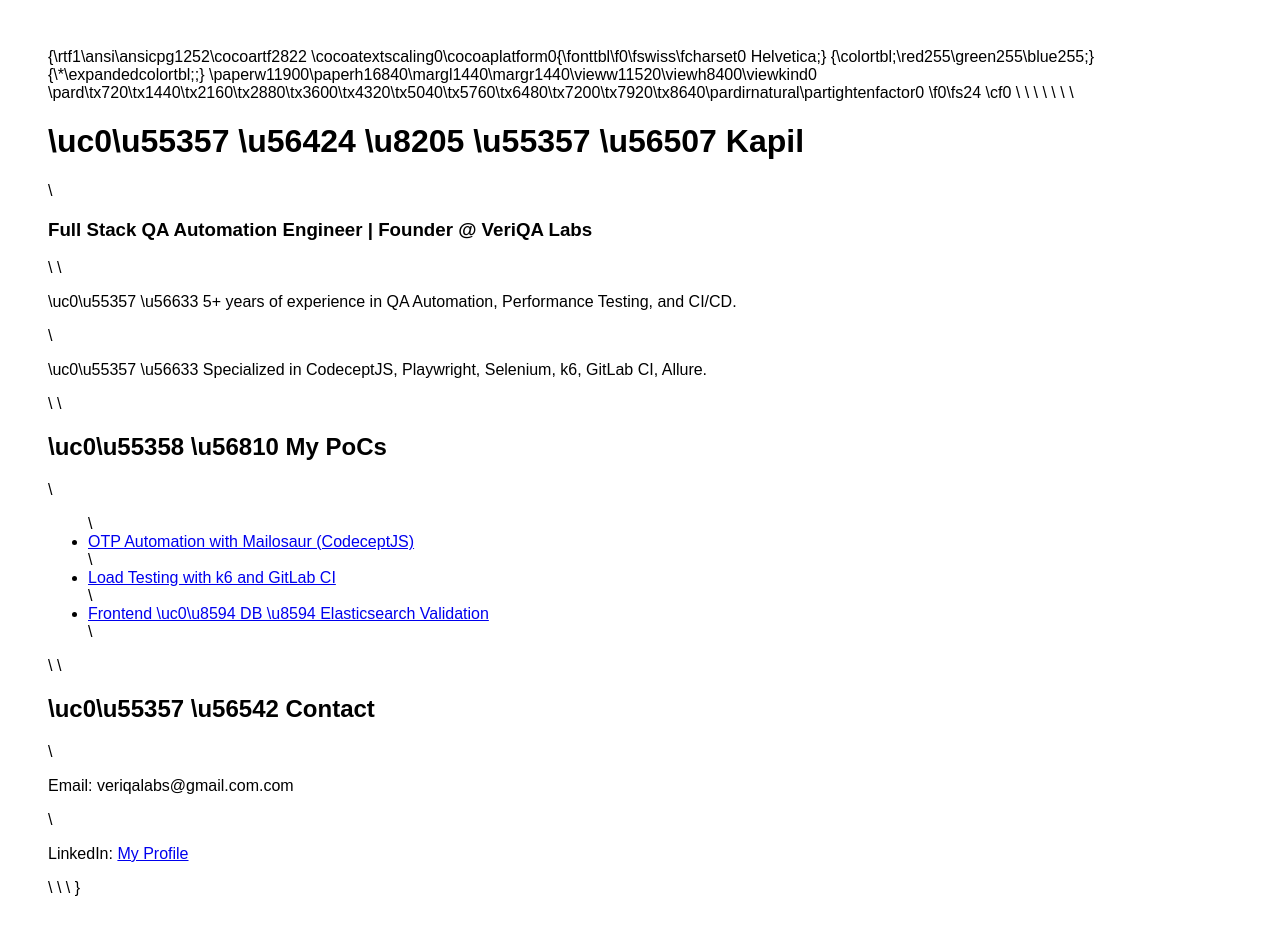
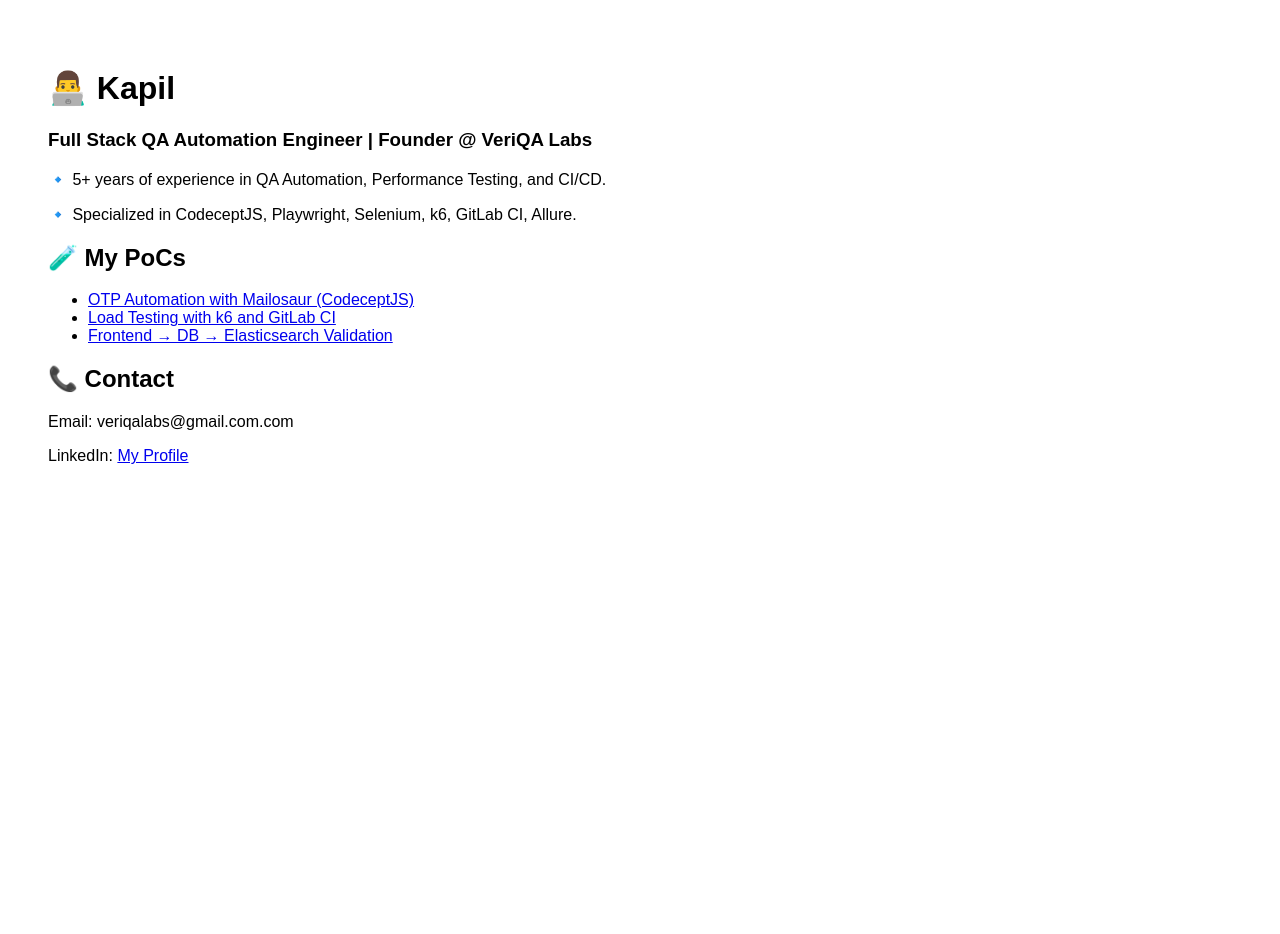
Before and after one commit to kapil971390/veriqa-portfolio, a plain HTML site: page index.html in a window 1280 px wide. After the commit the page ends 800 px from the top, so only its background shows below. Drawn offline with Linux system fonts and the light colour scheme.

Commit message:
Update index.html

```diff
--- a/index.html
+++ b/index.html
@@ -1,33 +1,25 @@
-{\rtf1\ansi\ansicpg1252\cocoartf2822
-\cocoatextscaling0\cocoaplatform0{\fonttbl\f0\fswiss\fcharset0 Helvetica;}
-{\colortbl;\red255\green255\blue255;}
-{\*\expandedcolortbl;;}
-\paperw11900\paperh16840\margl1440\margr1440\vieww11520\viewh8400\viewkind0
-\pard\tx720\tx1440\tx2160\tx2880\tx3600\tx4320\tx5040\tx5760\tx6480\tx7200\tx7920\tx8640\pardirnatural\partightenfactor0
+<!DOCTYPE html>
+<html lang="en">
+<head>
+  <meta charset="UTF-8">
+  <title>Kapil | QA Automation Portfolio</title>
+</head>
+<body style="font-family: sans-serif; padding: 40px;">
+  <h1>👨‍💻 Kapil</h1>
+  <h3>Full Stack QA Automation Engineer | Founder @ VeriQA Labs</h3>
 
-\f0\fs24 \cf0 <!DOCTYPE html>\
-<html lang="en">\
-<head>\
-  <meta charset="UTF-8">\
-  <title>Kapil | QA Automation Portfolio</title>\
-</head>\
-<body style="font-family: sans-serif; padding: 40px;">\
-  <h1>\uc0\u55357 \u56424 \u8205 \u55357 \u56507  Kapil</h1>\
-  <h3>Full Stack QA Automation Engineer | Founder @ VeriQA Labs</h3>\
-\
-  <p>\uc0\u55357 \u56633  5+ years of experience in QA Automation, Performance Testing, and CI/CD.</p>\
-  <p>\uc0\u55357 \u56633  Specialized in CodeceptJS, Playwright, Selenium, k6, GitLab CI, Allure.</p>\
-\
-  <h2>\uc0\u55358 \u56810  My PoCs</h2>\
-  <ul>\
-    <li><a href="https://github.com/your-github-id/otp-mailosaur-poc" target="_blank">OTP Automation with Mailosaur (CodeceptJS)</a></li>\
-    <li><a href="https://github.com/your-github-id/k6-loadtest-framework" target="_blank">Load Testing with k6 and GitLab CI</a></li>\
-    <li><a href="https://github.com/your-github-id/frontend-db-es-validation" target="_blank">Frontend \uc0\u8594  DB \u8594  Elasticsearch Validation</a></li>\
-  </ul>\
-\
-  <h2>\uc0\u55357 \u56542  Contact</h2>\
-  <p>Email: veriqalabs@gmail.com.com</p>\
-  <p>LinkedIn: <a href="https://www.linkedin.com/in/your-profile/" target="_blank">My Profile</a></p>\
-</body>\
-</html>\
-}
+  <p>🔹 5+ years of experience in QA Automation, Performance Testing, and CI/CD.</p>
+  <p>🔹 Specialized in CodeceptJS, Playwright, Selenium, k6, GitLab CI, Allure.</p>
+
+  <h2>🧪 My PoCs</h2>
+  <ul>
+    <li><a href="https://github.com/kapil971390/otp-mailosaur-poc" target="_blank">OTP Automation with Mailosaur (CodeceptJS)</a></li>
+    <li><a href="https://github.com/kapil971390/k6-loadtest-framework" target="_blank">Load Testing with k6 and GitLab CI</a></li>
+    <li><a href="https://github.com/kapil971390/frontend-db-es-validation" target="_blank">Frontend → DB → Elasticsearch Validation</a></li>
+  </ul>
+
+  <h2>📞 Contact</h2>
+  <p>Email: veriqalabs@gmail.com.com</p>
+  <p>LinkedIn: <a href="https://www.linkedin.com/in/veriqa-quality-assurance-services-274008376/" target="_blank">My Profile</a></p>
+</body>
+</html>
```
